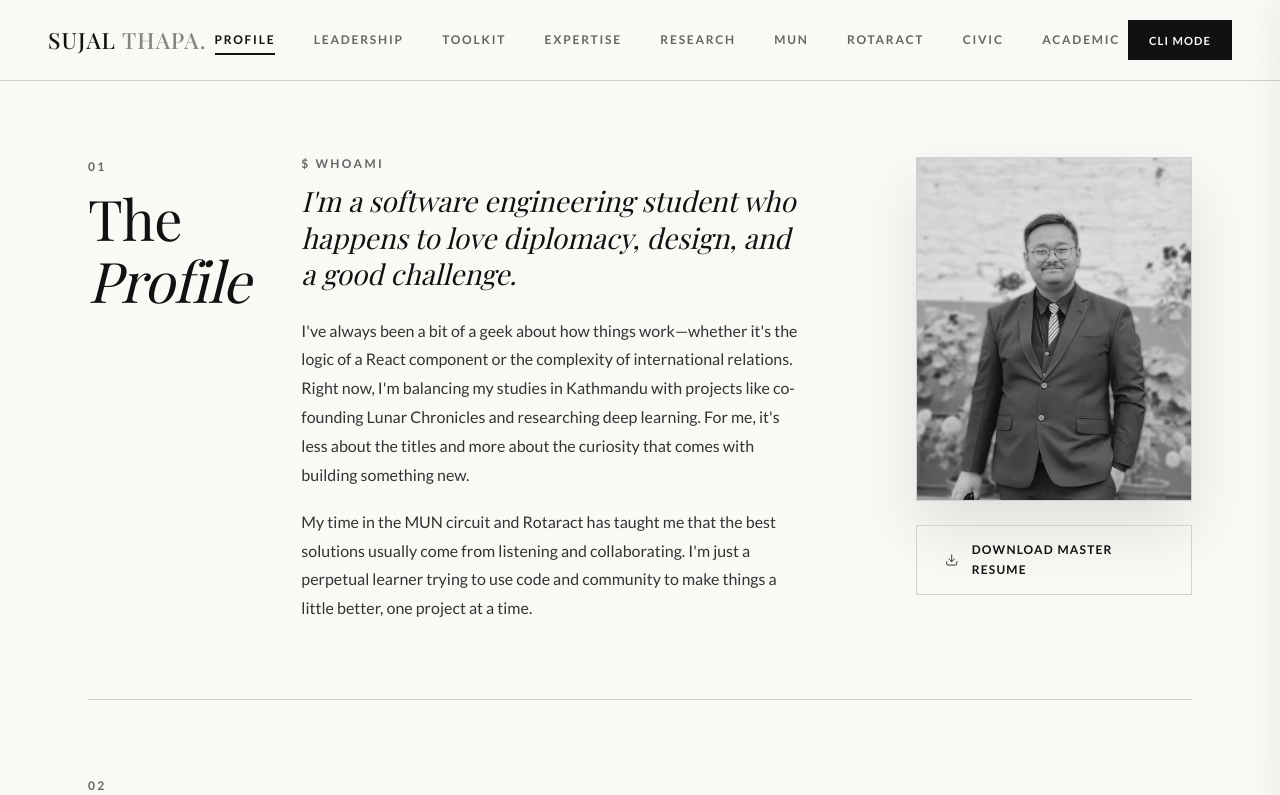
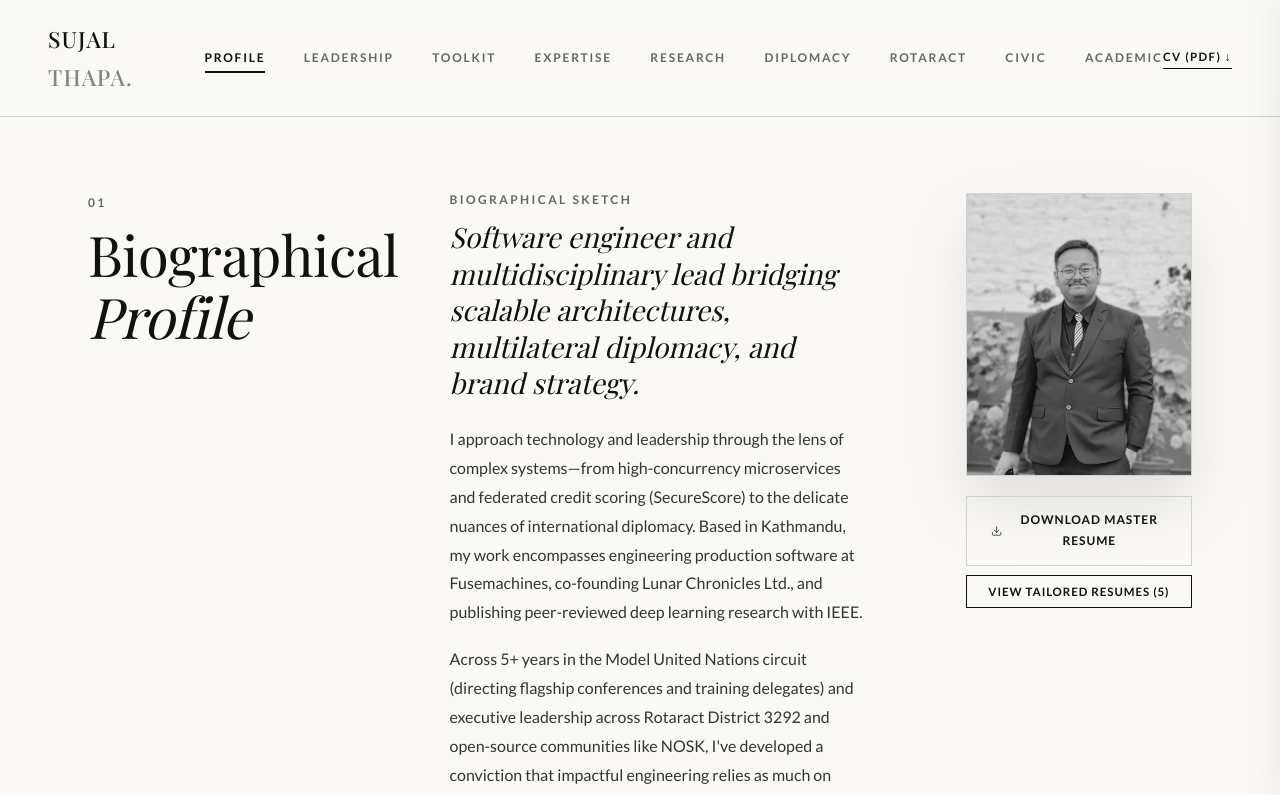
Before and after one commit to sujalbthapa/PortfolioWebsite, a React (Vite) app: page /details in a window 1280 px wide. Shown: the top 795 px of the page. Built offline with nearby package versions, Linux system fonts and the light colour scheme; a web font is replaced by a local one.

Commit message:
Refine editorial copy, remove CLI mode, and add tailored resumes tray

```diff
--- a/src/components/layout/Navbar.tsx
+++ b/src/components/layout/Navbar.tsx
@@ -19,7 +19,7 @@ const Navbar: React.FC<NavbarProps> = ({ activeSection, onScroll }) => {
     { id: 'skills', label: 'Toolkit' },
     { id: 'expertise', label: 'Expertise' },
     { id: 'research', label: 'Research' },
-    { id: 'mun', label: 'MUN' },
+    { id: 'mun', label: 'Diplomacy' },
     { id: 'rotaract', label: 'Rotaract' },
     { id: 'civic', label: 'Civic' },
     { id: 'academic', label: 'Academic' },
@@ -84,12 +84,23 @@ const Navbar: React.FC<NavbarProps> = ({ activeSection, onScroll }) => {
           </button>
 
           <a
-            href="https://cli.sujalbthapa.com.np"
+            href="/cv-collection/Sujal CV ALL.pdf"
             target="_blank"
             rel="noopener noreferrer"
-            className="cli-btn"
+            className="desktop-only"
+            style={{
+              fontSize: '0.72rem',
+              letterSpacing: '0.12em',
+              textTransform: 'uppercase',
+              fontWeight: 600,
+              color: 'var(--text-ink)',
+              textDecoration: 'none',
+              borderBottom: '1px solid var(--text-ink)',
+              paddingBottom: '2px',
+              whiteSpace: 'nowrap'
+            }}
           >
-            CLI MODE
+            CV (PDF) &darr;
           </a>
         </div>
       </nav>
@@ -116,14 +127,14 @@ const Navbar: React.FC<NavbarProps> = ({ activeSection, onScroll }) => {
             </button>
           ))}
           <a
-            href="https://cli.sujalbthapa.com.np"
+            href="/cv-collection/Sujal CV ALL.pdf"
             target="_blank"
             rel="noopener noreferrer"
             className="sidebar-link"
             style={{ marginTop: '1rem' }}
           >
-            <span className="link-number">#</span>
-            <span className="link-label" style={{ color: 'var(--text-ink)', fontWeight: 700 }}>CLI MODE</span>
+            <span className="link-number">&darr;</span>
+            <span className="link-label" style={{ color: 'var(--text-ink)', fontWeight: 700 }}>Download CV (PDF)</span>
           </a>
         </div>
         <div className="sidebar-footer">
--- a/src/components/sections/Hero.tsx
+++ b/src/components/sections/Hero.tsx
@@ -9,11 +9,11 @@ const Hero: React.FC = () => {
       <div className="hero-split">
         <div className="hero-text-side">
           <div className="hero-text-content">
-            <h2 className="editorial-subtitle">Hello! I'm</h2>
+            <h2 className="editorial-subtitle">Software Engineer & Creative Strategist</h2>
             <h1 className="editorial-title">Sujal Bikram<br /><em>Thapa</em><span className="dot">.</span></h1>
 
             <p className="lead-text hero-lead">
-              I build software, study geopolitics, and lead service projects—all with a nerdy geek's curiosity.
+              Building high-concurrency distributed systems, privacy-preserving machine learning pipelines, and full-stack web platforms—grounded in multilateral diplomacy, community leadership, and design craftsmanship.
             </p>
 
             <div className="hero-cta-wrapper" style={{ marginTop: '1.5rem', marginBottom: '1.25rem' }}>
--- a/src/data/content.ts
+++ b/src/data/content.ts
@@ -1,11 +1,11 @@
 import type { ExperienceItem, ExpertiseItem, CivicItem, CVItem, ProfileData, ProjectItem, SkillCategory } from '../types';
 
 export const profileData: ProfileData = {
-  greeting: "$ whoami",
-  leadText: "I'm a software engineering student who happens to love diplomacy, design, and a good challenge.",
+  greeting: "Biographical Sketch",
+  leadText: "Software engineer and multidisciplinary lead bridging scalable architectures, multilateral diplomacy, and brand strategy.",
   bodyText: [
-    "I've always been a bit of a geek about how things work—whether it's the logic of a React component or the complexity of international relations. Right now, I'm balancing my studies in Kathmandu with projects like co-founding Lunar Chronicles and researching deep learning. For me, it's less about the titles and more about the curiosity that comes with building something new.",
-    "My time in the MUN circuit and Rotaract has taught me that the best solutions usually come from listening and collaborating. I'm just a perpetual learner trying to use code and community to make things a little better, one project at a time."
+    "I approach technology and leadership through the lens of complex systems—from high-concurrency microservices and federated credit scoring (SecureScore) to the delicate nuances of international diplomacy. Based in Kathmandu, my work encompasses engineering production software at Fusemachines, co-founding Lunar Chronicles Ltd., and publishing peer-reviewed deep learning research with IEEE.",
+    "Across 5+ years in the Model United Nations circuit (directing flagship conferences and training delegates) and executive leadership across Rotaract District 3292 and open-source communities like NOSK, I've developed a conviction that impactful engineering relies as much on active listening and multilateral empathy as it does on technical rigor."
   ]
 };
 
--- a/src/pages/Details.tsx
+++ b/src/pages/Details.tsx
@@ -15,7 +15,8 @@ import {
   academicData,
   expertiseItems,
   civicItems,
-  skillsData
+  skillsData,
+  cvData
 } from '../data/content';
 import type { SectionId } from '../types';
 
@@ -44,6 +45,7 @@ const sectionIds: SectionId[] = [
 const Details = () => {
   useScrollReveal();
   const activeSection = useScrollSpy(sectionIds, 'profile');
+  const [showAllCVs, setShowAllCVs] = useState(false);
   const [showMoreLeadership, setShowMoreLeadership] = useState(false);
   const [allExpertiseExpanded, setAllExpertiseExpanded] = useState(false);
   const [allMunExpanded, setAllMunExpanded] = useState(false);
@@ -55,6 +57,7 @@ const Details = () => {
     const handleBeforeMatch = (e: Event) => {
       const target = e.target as HTMLElement | null;
       if (!target) return;
+      if (target.closest('#profile')) setShowAllCVs(true);
       if (target.closest('#leadership')) setShowMoreLeadership(true);
       if (target.closest('#expertise')) setAllExpertiseExpanded(true);
       if (target.closest('#mun')) setAllMunExpanded(true);
@@ -81,7 +84,7 @@ const Details = () => {
         <Section
           id="profile"
           number="01"
-          title={<>The<br /><em>Profile</em></>}
+          title={<>Biographical<br /><em>Profile</em></>}
         >
           <div className="profile-grid">
             <div className="profile-content">
@@ -106,20 +109,67 @@ const Details = () => {
                 className="profile-portrait"
                 loading="eager"
               />
-              <div style={{ marginTop: '1.5rem', display: 'flex', flexDirection: 'column', gap: '0.75rem' }}>
+              <div style={{ marginTop: '1.25rem', display: 'flex', flexDirection: 'column', gap: '0.6rem' }}>
                 <a
                   href="/cv-collection/Sujal CV ALL.pdf"
                   target="_blank"
                   className="btn-primary"
                   style={{
-                    padding: '0.85rem 1.75rem',
+                    padding: '0.85rem 1.5rem',
                     width: '100%',
-                    letterSpacing: '0.1em'
+                    letterSpacing: '0.08em',
+                    textAlign: 'center',
+                    justifyContent: 'center'
                   }}
                 >
-                  <Download size={14} strokeWidth={1.5} style={{ marginRight: '0.8rem' }} />
+                  <Download size={14} strokeWidth={1.5} style={{ marginRight: '0.6rem' }} />
                   Download Master Resume
                 </a>
+
+                <button
+                  type="button"
+                  onClick={() => setShowAllCVs(!showAllCVs)}
+                  className="btn-primary"
+                  style={{
+                    padding: '0.55rem 1rem',
+                    width: '100%',
+                    fontSize: '0.72rem',
+                    letterSpacing: '0.08em',
+                    background: 'transparent',
+                    color: 'var(--text-ink)',
+                    border: '1px solid var(--text-ink)'
+                  }}
+                >
+                  {showAllCVs ? 'Hide Tailored Resumes' : 'View Tailored Resumes (5)'}
+                </button>
+
+                <div hidden={!showAllCVs ? ('until-found' as unknown as boolean) : undefined}>
+                  <div style={{ display: 'flex', flexDirection: 'column', gap: '0.4rem', marginTop: '0.5rem' }}>
+                    {cvData.slice(1).map(cv => (
+                      <a
+                        key={cv.id}
+                        href={`/cv-collection/${cv.filename}`}
+                        target="_blank"
+                        rel="noopener noreferrer"
+                        style={{
+                          display: 'flex',
+                          justifyContent: 'space-between',
+                          alignItems: 'center',
+                          padding: '0.55rem 0.75rem',
+                          border: '1px solid #e0dfd5',
+                          background: '#fff',
+                          fontSize: '0.75rem',
+                          color: 'var(--text-ink)',
+                          textDecoration: 'none',
+                          transition: 'border-color 0.2s ease, transform 0.2s ease'
+                        }}
+                      >
+                        <span style={{ fontWeight: 600 }}>{cv.label}</span>
+                        <span style={{ fontSize: '0.65rem', color: 'var(--text-gray)', textTransform: 'uppercase' }}>{cv.category}</span>
+                      </a>
+                    ))}
+                  </div>
+                </div>
               </div>
             </div>
           </div>
@@ -261,7 +311,7 @@ const Details = () => {
         <Section
           id="mun"
           number="06"
-          title={<>Diplomacy &<br /><em>MUN Highlights</em></>}
+          title={<>Diplomacy &<br /><em>Public Policy</em></>}
           className="mun-section-tight"
           sideContent={
             <div className="side-image-small">
@@ -269,7 +319,7 @@ const Details = () => {
                 src={photoDebating}
                 alt="Sujal - UN"
                 style={{ width: '100%', height: 'auto', border: '1px solid #d1d1d1' }} />
-              <div style={{ marginTop: '1.5rem', textAlign: 'center' }}>
+              <div style={{ marginTop: '1.25rem', textAlign: 'center' }}>
                 <button
                   onClick={() => setAllMunExpanded(!allMunExpanded)}
                   className="btn-primary"
--- a/src/pages/Home.tsx
+++ b/src/pages/Home.tsx
@@ -1,4 +1,5 @@
 import React from 'react';
+import { Link } from 'react-router-dom';
 import Hero from '../components/sections/Hero';
 import Footer from '../components/layout/Footer';
 import { useScrollReveal } from '../hooks/useScrollReveal';
@@ -14,14 +15,19 @@ const Home: React.FC = () => {
           Sujal <span style={{ opacity: 0.5 }}>Thapa.</span>
         </div>
         <div className="nav-actions">
-          <a
-            href="https://cli.sujalbthapa.com.np"
-            target="_blank"
-            rel="noopener noreferrer"
-            className="cli-btn"
+          <Link
+            to="/details"
+            className="nav-btn"
+            style={{
+              textTransform: 'uppercase',
+              fontSize: '0.75rem',
+              letterSpacing: '0.15em',
+              fontWeight: 600,
+              padding: '0.5rem 0'
+            }}
           >
-            CLI MODE
-          </a>
+            Explore Portfolio &rarr;
+          </Link>
         </div>
       </header>
 
--- a/src/styles/global.css
+++ b/src/styles/global.css
@@ -205,35 +205,7 @@ a:hover {
   gap: 1.5rem;
 }
 
-.cli-btn {
-  background-color: var(--text-ink);
-  color: var(--bg-paper);
-  padding: 0.6rem 1.25rem;
-  border: 1px solid var(--text-ink);
-  font-family: var(--font-sans);
-  font-size: 0.7rem;
-  font-weight: 700;
-  letter-spacing: 0.1em;
-  text-transform: uppercase;
-  transition: all 0.3s cubic-bezier(0.4, 0, 0.2, 1);
-  display: flex;
-  align-items: center;
-  justify-content: center;
-  white-space: nowrap;
-}
-
-.cli-btn:hover {
-  background-color: transparent;
-  color: var(--text-ink);
-  opacity: 1;
-  transform: translateY(-2px);
-}
-
 @media (max-width: 480px) {
-  .cli-btn {
-    padding: 0.4rem 0.8rem;
-    font-size: 0.65rem;
-  }
   .nav-actions {
     gap: 0.75rem;
   }
@@ -590,18 +562,6 @@ a:hover {
   display: none; /* Hide scrollbar for Chrome/Safari */
 }
 
-.hero-cli-container {
-  position: absolute;
-  top: 2rem;
-  right: 2rem;
-  z-index: 10;
-}
-
-@media (max-width: 767px) {
-  .hero-cli-container {
-    display: none; /* Hide in hero on mobile since it's already in the fixed navbar actions */
-  }
-}
 
 .icon-link {
   display: inline-flex;
```
